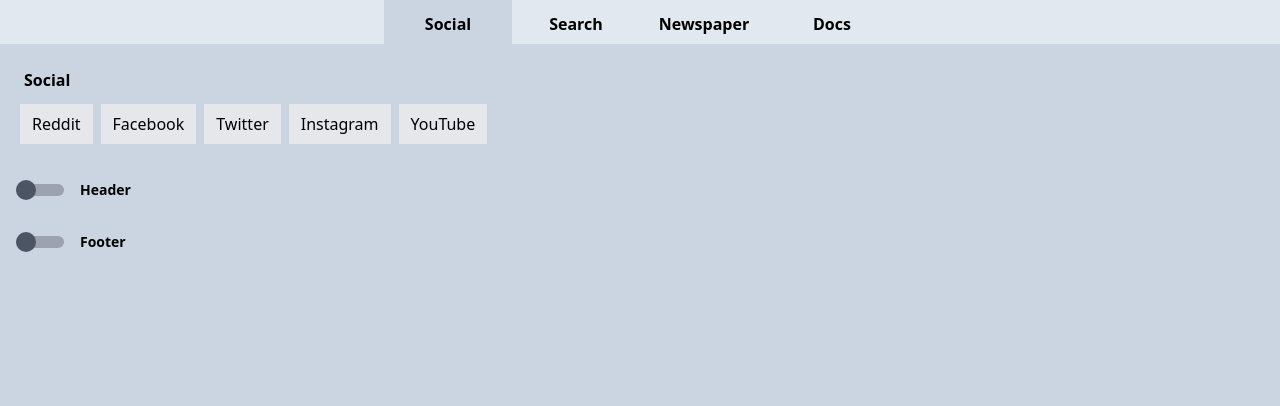
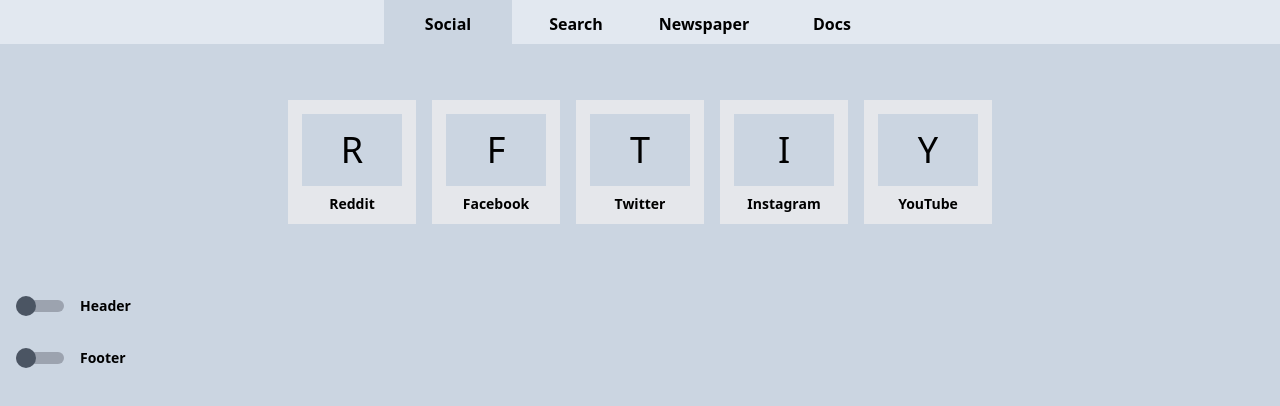
Before and after one commit to reactry/newtab, a React (Create React App) app: page / in a window 1280 px wide. Shown: the top 406 px of the page. Built offline with nearby package versions, Linux system fonts and the light colour scheme.

Commit message:
Updated Shortcut markup and styles * added big first letter * added hover effect

```diff
--- a/src/Main/Shortcut.js
+++ b/src/Main/Shortcut.js
@@ -5,9 +5,15 @@
 	title, href
 }) {
 
+	let firstLetter = title[0];
+
 	return (
-		<div className="Shortcut inline-block p-1">
-			<a href={href} className="block px-3 py-2 bg-gray-200">{title}</a>
+		<div className="Shortcut inline-block p-2">
+			<a href={href} target="_blank"
+				className="block px-3 pt-3 bg-gray-200 w-32 border-2 hover:text-blue-800 hover:border-blue-800">
+				<div className="text-4xl py-4 bg-slate-300">{firstLetter}</div>
+				<div className="font-bold text-sm py-2">{title}</div>
+			</a>
 		</div>
 	);
 }
--- a/src/Main/Tab.js
+++ b/src/Main/Tab.js
@@ -13,11 +13,8 @@
 	});
 
 	return (
-		<div className="Tab px-4 py-4">
-			<div>
-				<h2 className="px-2 py-2 font-bold">{title}</h2>
-			</div>
-			<div>
+		<div className="Tab px-4 py-12">
+			<div className="text-center">
 				{shortcutItems}
 			</div>
 		</div>
```
